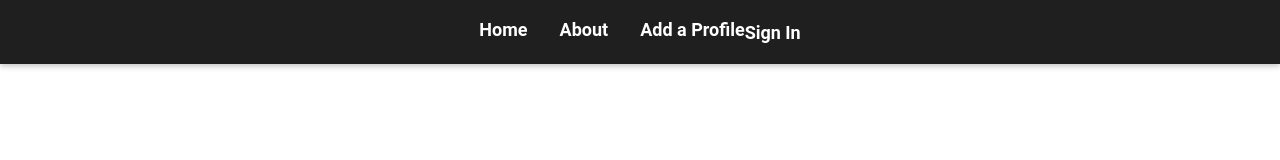
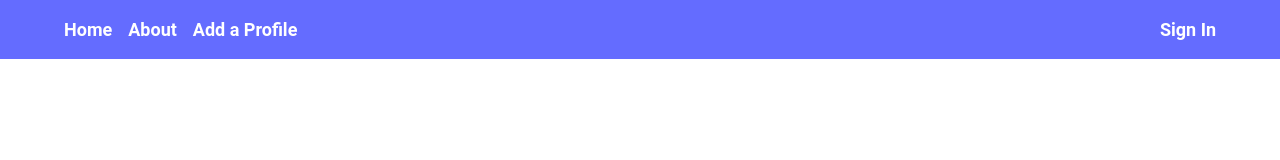
Before and after one commit to colinsubler/390-backend, a Next.js app: page / in a window 1280 px wide. Shown: the top 160 px of the page. Built offline with nearby package versions, Linux system fonts and the light colour scheme; no server answers; the database is empty.

Commit message:
fixed navbar css

```diff
--- a/src/components/Navbar.module.css
+++ b/src/components/Navbar.module.css
@@ -1,37 +1,24 @@
+/* navbar */
 .navbar {
-  background-color: #1f1f1f;
-  padding: 1rem 0;
+  background-color: var(--secondary-backrgound-color);
   display: flex;
-  justify-content: center;
+  justify-content: space-between;
   align-items: center;
-  box-shadow: 0 2px 6px rgba(0, 0, 0, 0.25);
+  padding-top: 1rem;
+  padding-bottom: 1rem;
 }
 
 .navbar ul {
   display: flex;
   align-items: center;
   list-style: none;
-  gap: 2rem;
+  padding-left: 0;
   margin: 0;
-  padding: 0;
 }
 
-.navbar ul li a {
-  font-size: 1.125rem;
-  font-weight: 600;
-  text-decoration: none;
-  color: #f5f5f5;
-  transition: color 0.3s ease, transform 0.2s ease;
-}
-
-.navbar ul li a:hover {
-  color: #ffcc00;
-  transform: translateY(-2px);
-}
-
-.navbar ul li a:active {
-  color: #ffaa00;
-  transform: translateY(0);
+.navbar ul li {
+  margin-right: 1rem;
+  margin-bottom: 0;
 }
 
 .navbar ul li a, .signInLink {
```
